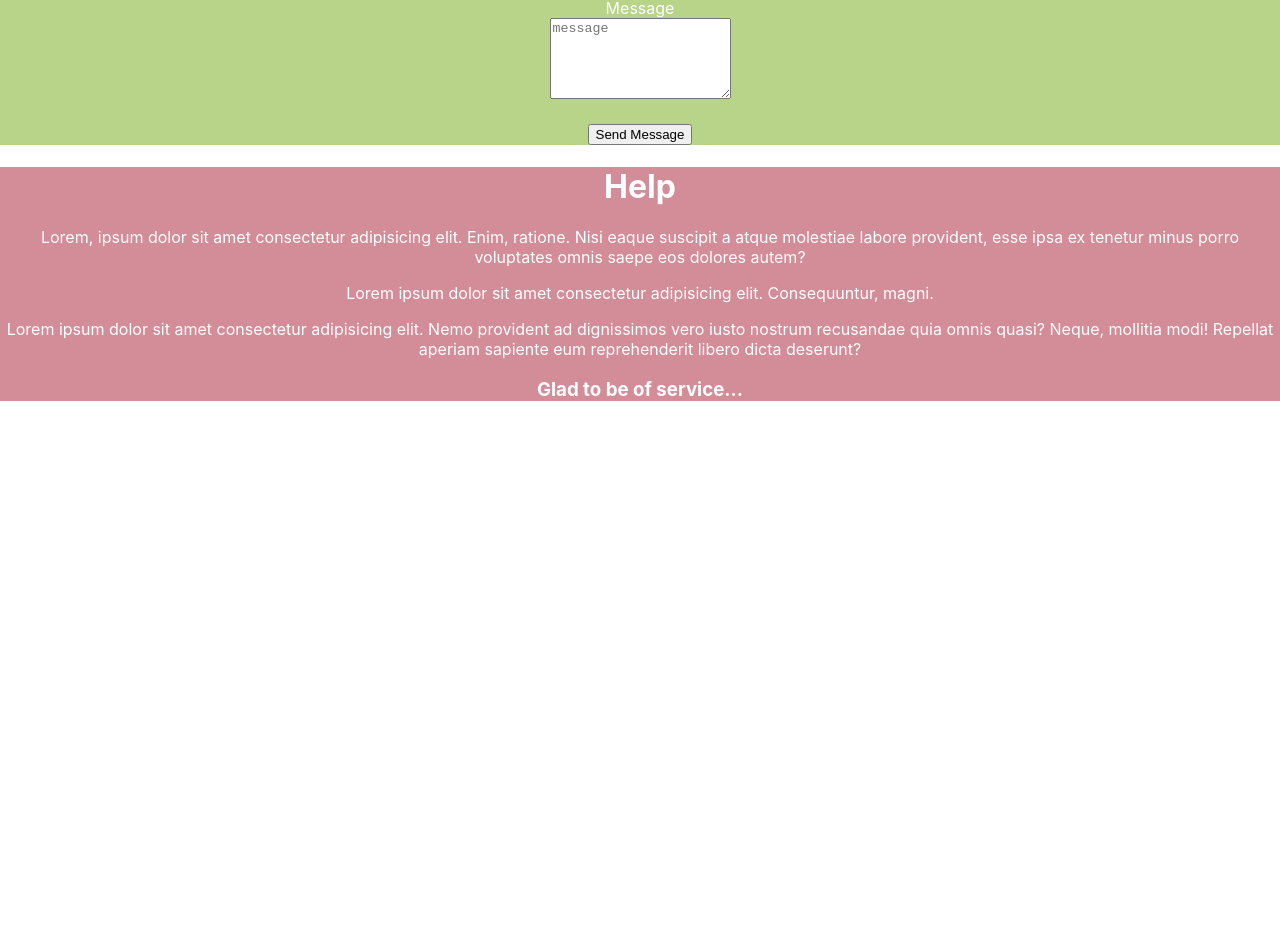
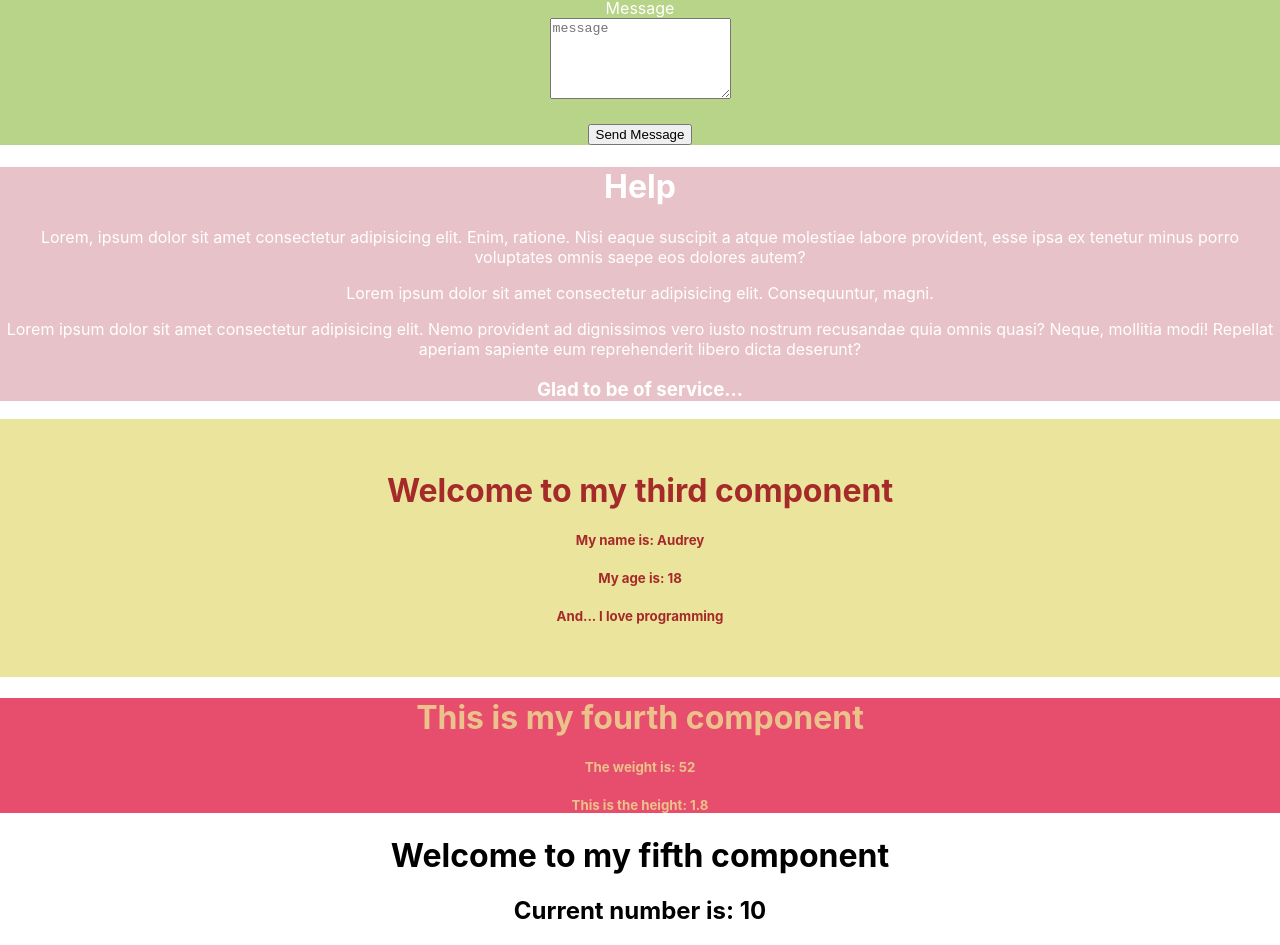
Before and after one commit to Audrey-Wangui/myapp, a React (Create React App) app: page / in a window 1280 px wide. Shown: the part 877-1822 px from the top of the page. Before the commit the page ends 1296 px from the top, so only its background shows below. Built offline with nearby package versions, Linux system fonts and the light colour scheme.

Commit message:
updated code

```diff
--- a/src/App.css
+++ b/src/App.css
@@ -53,7 +53,18 @@
 }
 
 .Help{
-  background-color: rgb(211, 141, 153);
+  background-color: rgb(231, 194, 200);
   color: white;
 
 }
+
+.Thirdcomponent{
+ background-color: rgb(235, 228, 156);
+ color: brown;
+ padding: 30px;
+}
+
+.Fourthcomponent{
+  background-color: rgb(231, 77, 108);
+  color: rgb(235, 194, 140);
+}
--- a/src/App.js
+++ b/src/App.js
@@ -1,8 +1,11 @@
 import './App.css';
 import Contactus from './components/Contactus';
+import Fifthcomponent from './components/Fifthcomponent';
 import Firstcomponent from './components/Firstcomponent';
+import Fourthcomponent from './components/Fourthcomponent';
 import Help from './components/Help';
 import Secondcomponent from './components/Secondcomponent';
+import Thirdcomponent from './components/Thirdcomponent';
 
 function App() {
   return (
@@ -17,6 +20,9 @@ function App() {
         <Secondcomponent />
         <Contactus />
         <Help />
+        <Thirdcomponent />
+        <Fourthcomponent />
+        <Fifthcomponent />
     </div>
   );
 }
@@ -25,3 +31,7 @@ export default App;
 
 // jsx (Javascript Html XML)
 // Create two other components i.e Contactus and Help components and style them with your own contents. Render them on App.js component.
+// npm start => node package module
+// npx => node package execute
+
+// App.js is our root
--- /dev/null
+++ b/src/components/Fifthcomponent.jsx
@@ -0,0 +1,23 @@
+import { useState } from "react";
+
+const Fifthcomponent = () =>{
+
+    // The useState() hook enables us to create dynamic websites whreby it usually has the start/initial state followed by a state that gets show when some effects happen on our website
+    const[number, setNumber] = useState(10);
+    return(
+        <div className="Fifthcomponent">
+
+            {/* Below we bind our value for number */}
+            <h1>Welcome to my fifth component</h1>
+
+            <h2>Current number is: {number}</h2>
+            {/* Call the SetNumber function to update the number after a click effect. */}
+            <button onClick={() => setNumber(20)}>Click to update the Number</button>
+
+        </div>
+    )
+}
+
+export default Fifthcomponent;
+
+// Create a sixth component.jsx. Inside of it, have the useState with the initial value of weight being 50kg, have a button to update the weight to 55Kgs when the button is clicked. Render the component to App.js
--- /dev/null
+++ b/src/components/Fourthcomponent.jsx
@@ -0,0 +1,15 @@
+// Create a Fourthcomponent.jsx, have two variables i.e weight and height and bind them on the user interface. Then render the component on App.js
+const Fourthcomponent = () =>{
+    let weight = 52
+    let height = 1.80
+    return(
+        <div className="Fourthcomponent">
+            <h1>This is my fourth component</h1>
+            <h5>The weight is: {weight}</h5>
+            <h5>This is the height: {height}</h5>
+
+        </div>
+
+    )
+}
+export default Fourthcomponent;
--- /dev/null
+++ b/src/components/Thirdcomponent.jsx
@@ -0,0 +1,20 @@
+const Thirdcomponent = () =>{
+    // Variables enble us to crate dynamic websites. (It means the content of the website will be changing over time.)
+    // Below we declare some variables. Note: Variables are usually declaired just before the return statement in Reactjs.
+    let name = "Audrey";
+    let age = 18;
+    let message = "I love programming"
+
+    return(
+        <div className="Thirdcomponent">
+            <h1>Welcome to my third component</h1>
+            {/* Below we bind our variables. We use the variable names that we had declaired before. */}
+            <h5>My name is: {name}</h5>
+            <h5>My age is: {age}</h5>
+            <h5>And... {message}</h5>
+
+        </div>
+    )
+}
+
+export default Thirdcomponent;
--- a/src/index.js
+++ b/src/index.js
@@ -15,3 +15,5 @@ root.render(
 // to log results (for example: reportWebVitals(console.log))
 // or send to an analytics endpoint. Learn more: https://bit.ly/CRA-vitals
 reportWebVitals();
+
+// This is our entry component
```
